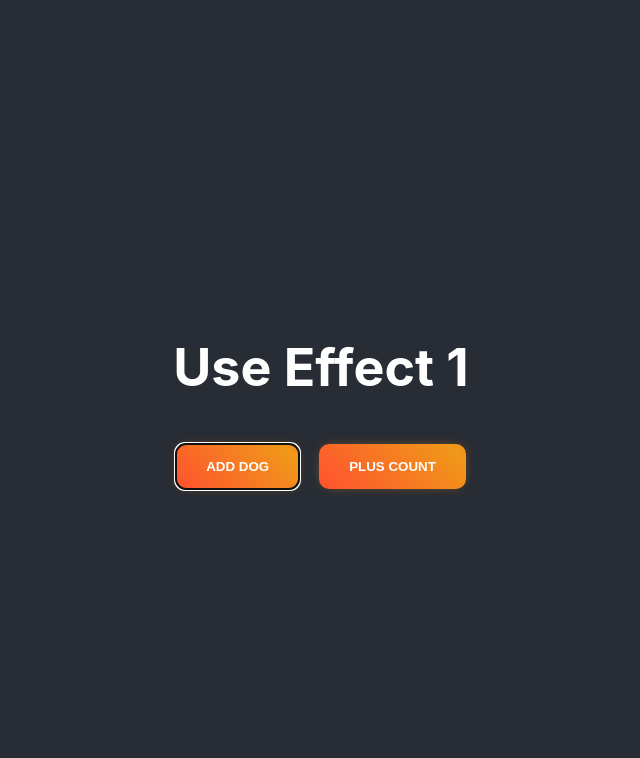
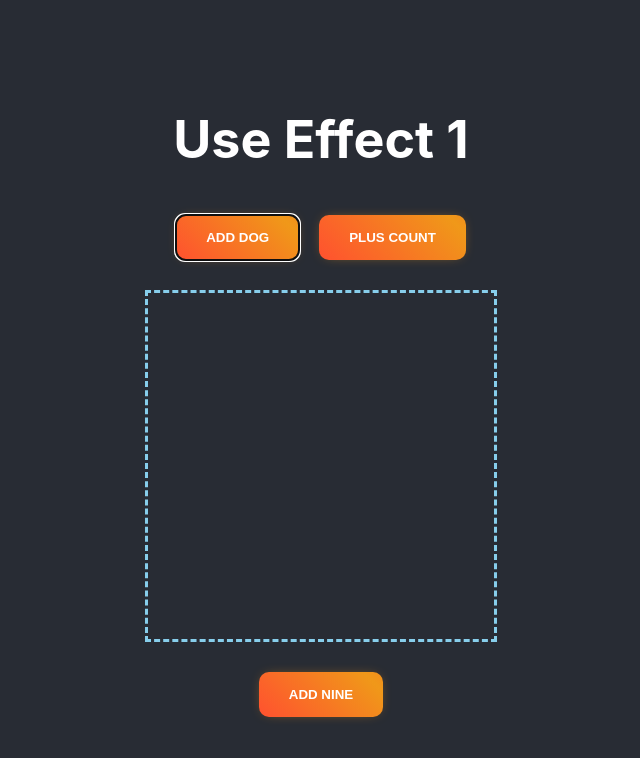
Before and after one commit to Jakavickis/drontai, a React (Create React App) app in the folder r1/: page / in a window 1280 px wide. Shown: the top 758 px of the page, without its empty margins (319-959 px from the left). Built offline with nearby package versions, Linux system fonts and the light colour scheme.

Commit message:
add 9 boxes state

```diff
--- a/r1/src/App.jsx
+++ b/r1/src/App.jsx
@@ -1,6 +1,8 @@
 import { useEffect, useState, useRef } from 'react';
 import './App.scss';
 import Dog from './Components/011/Dog';
+import randColor from './Functions/randColor';
+import Nine from './Components/011/Nine';
 
 
 function App() {
@@ -8,6 +10,14 @@ function App() {
     const [count, setCount] = useState(1);
     const index = useRef(0);
     const addButton = useRef();
+    const [nine, setNine] = useState([]);
+
+
+    const addNine = () => {
+        if (nine.length < 9) {
+            setNine(n => [...n, randColor()]);
+        }
+    }
 
     useEffect(() => {
         const b = addButton.current;
@@ -41,6 +51,8 @@ function App() {
                     <button onClick={add} id="add-button" ref={addButton}>Add Dog</button>
                     <button onClick={addCount}>Plus Count</button>
                 </div>
+                <Nine nine={nine} setNine={setNine}></Nine>
+                <button onClick={addNine}>Add Nine</button>
             </header>
         </div>
     );
--- a/r1/src/App.scss
+++ b/r1/src/App.scss
@@ -66,6 +66,26 @@ h2.h2 {
   background-color: skyblue;
   color: green;
   margin: 10px;
+}
+
+.container9 {
+  display: flex;
+  justify-content: space-around;
+  align-items: center;
+  flex-wrap: wrap;
+  width: 346px;
+  height: 346px;
+  border: 3px dashed skyblue;
+  margin: 20px;
+
+  div {
+    width: 100px;
+    height: 100px;
+    display: flex;
+    justify-content: center;
+    align-items: center;
+    color: white;
+  }
 }
 
 .kv {
--- /dev/null
+++ b/r1/src/Components/011/Nine.jsx
@@ -0,0 +1,17 @@
+import randomColor from '../../Functions/randColor';
+function Nine({ nine, setNine }) {
+
+    const changeColor = c => {
+        setNine(n => n.map(kv => kv === c ? randomColor() : kv));
+    }
+
+    return (
+        <div className="container9">
+            {
+                nine.map((c, i) => <div onClick={() => changeColor(c)} key={i} style={{ backgroundColor: c }}></div>)
+            }
+        </div>
+    );
+}
+
+export default Nine;
```
